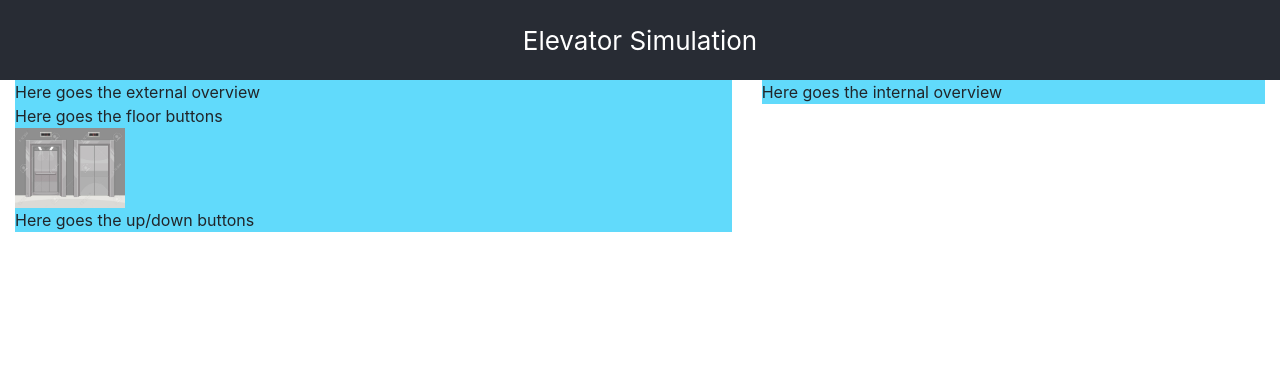
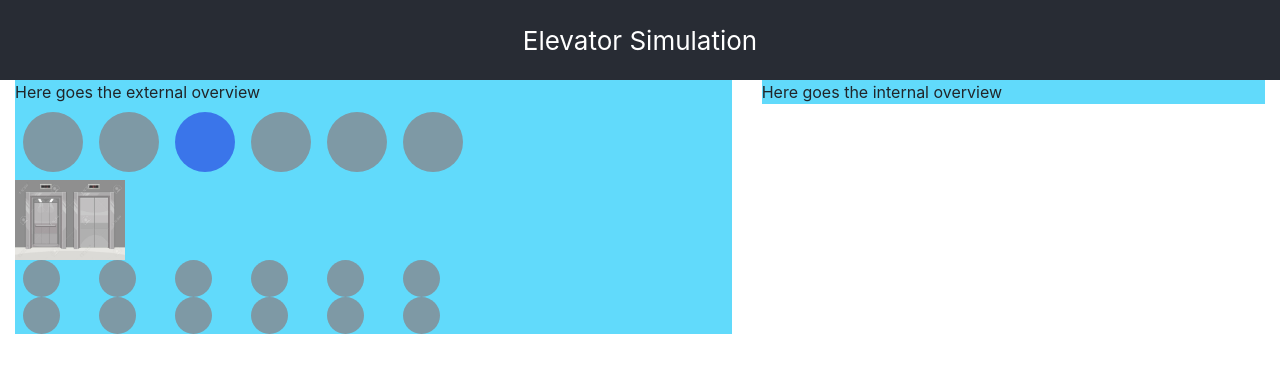
Before and after one commit to fmonze/ElevatorSimulation, a React (Create React App) app: page / in a window 1280 px wide. Shown: the top 372 px of the page. Built offline with nearby package versions, Linux system fonts and the light colour scheme.

Commit message:
More structure

```diff
--- a/src/App.css
+++ b/src/App.css
@@ -17,3 +17,21 @@
   font-size: calc(10px + 2vmin);
   color: white;
 }
+
+.Floor-Button {
+  padding: 1vmin;
+}
+
+.Up-Button {
+  padding-left: 1vmin;
+  padding-right: 1vmin;
+  max-width: 70%;
+  max-height: 70%;
+}
+
+.Down-Button {
+  padding-left: 1vmin;
+  padding-right: 1vmin;
+  max-width: 70%;
+  max-height: 70%;
+}
--- a/src/ElevatorCommands.js
+++ b/src/ElevatorCommands.js
@@ -1,10 +1,20 @@
 import React, {Component} from 'react';
+import UpDownCommand from './UpDownCommand'; // name of imported component must match the component class name !
 
 class ElevatorCommands extends Component {
     render() {
         return (
             <header>
-                Here goes the up/down buttons
+                <div className="container-fluid">
+                    <div className="row">
+                        <UpDownCommand/>
+                        <UpDownCommand/>
+                        <UpDownCommand/>
+                        <UpDownCommand/>
+                        <UpDownCommand/>
+                        <UpDownCommand/>
+                    </div>
+                </div>
             </header>
         );
     }
--- a/src/ElevatorLocation.js
+++ b/src/ElevatorLocation.js
@@ -1,10 +1,17 @@
 import React, {Component} from 'react';
+import floor from './floor_button.svg';
+import currentFloor from './current_floor_button.svg';
 
 class ElevatorLocation extends Component {
     render() {
         return (
             <header>
-                Here goes the floor buttons
+                <img src={floor} className="Floor-Button" />
+                <img src={floor} className="Floor-Button" />
+                <img src={currentFloor} className="Floor-Button" />
+                <img src={floor} className="Floor-Button" />
+                <img src={floor} className="Floor-Button" />
+                <img src={floor} className="Floor-Button" />
             </header>
         );
     }
--- /dev/null
+++ b/src/UpDownCommand.js
@@ -0,0 +1,21 @@
+import React, {Component} from 'react';
+import floor from "./floor_button.svg";
+
+class UpDownCommand extends Component {
+    render() {
+        return (
+            <header>
+                <div className="container-fluid">
+                    <div className="row">
+                        <img src={floor} className="Up-Button" />
+                    </div>
+                    <div className="row">
+                        <img src={floor} className="Down-Button" />
+                    </div>
+                </div>
+            </header>
+        );
+    }
+}
+
+export default UpDownCommand;
```
Also changed, not shown: src/current_floor_button.svg (added), src/floor_button.svg (added).
